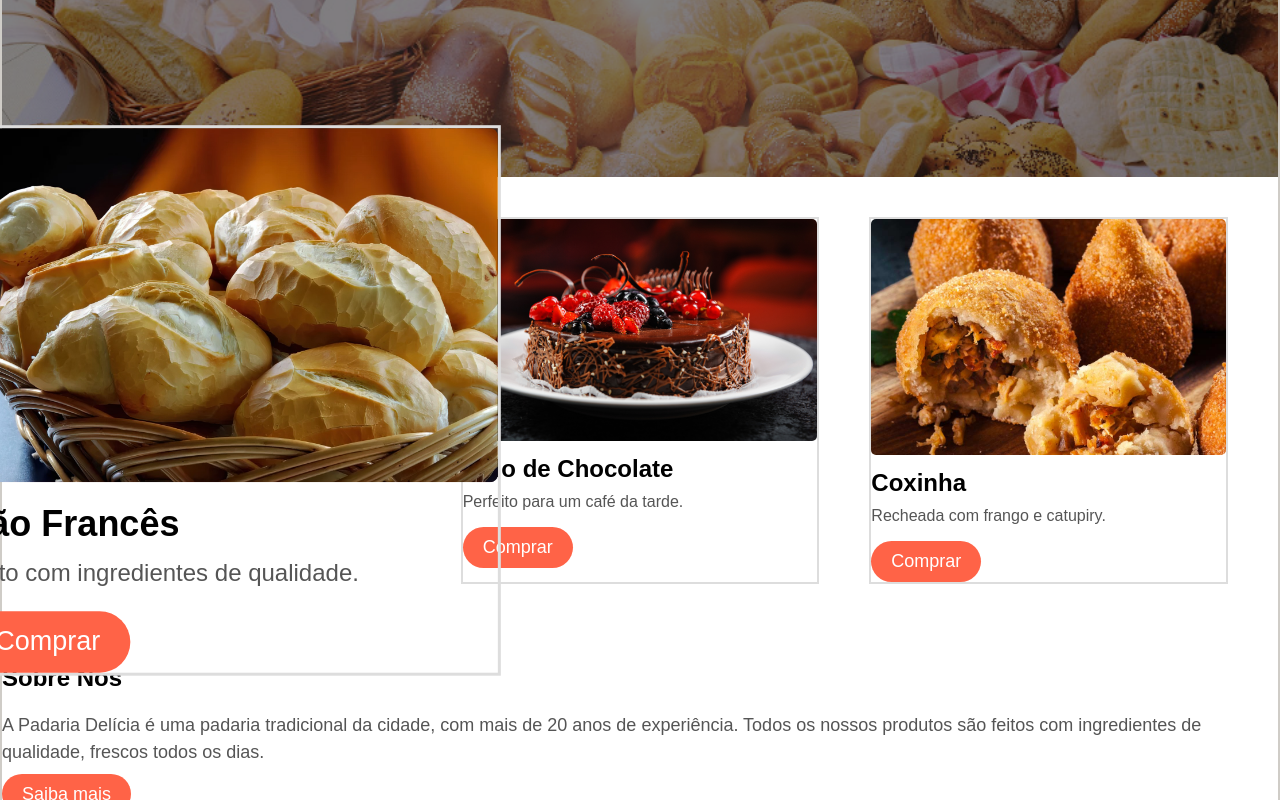
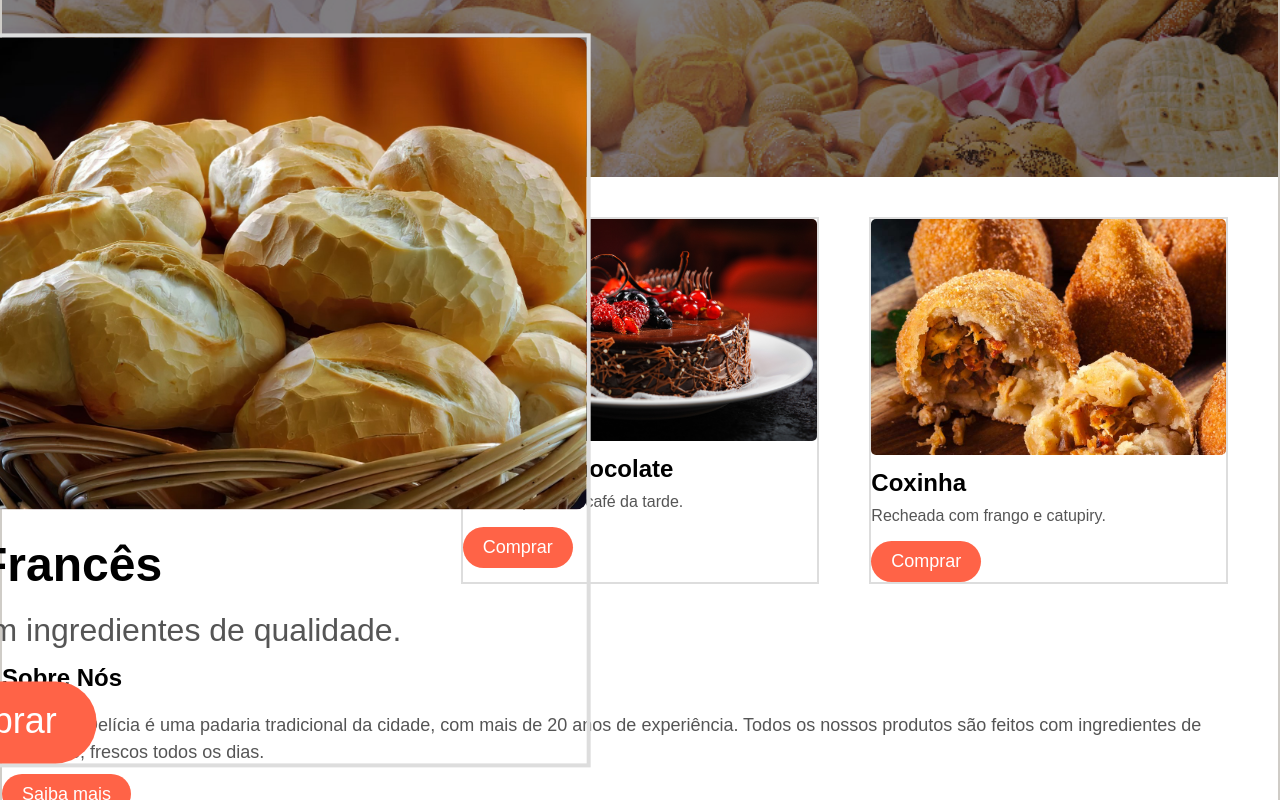
Before and after one commit to well708/teste, a plain HTML site: page index.html in a window 1280 px wide. In both pictures the pointer is over the element 231 px from the left and 885 px from the top of the page. Shown: the part 485-1285 px from the top of the page. Drawn offline with Linux system fonts and the light colour scheme.

Commit message:
Update CSS.css

```diff
--- a/CSS/CSS.css
+++ b/CSS/CSS.css
@@ -85,7 +85,7 @@ body{
         margin-bottom: 40px; /* cria um espaço entre as caixas de produtos */
    }
     .produto:hover {
-        transform: scale(1.5); /* aumenta o tamanho do da caixa de produtos*/
+        transform: scale(2); /* aumenta o tamanho do da caixa de produtos*/
     }
     .produto img {
         max-width: 100%;
```
